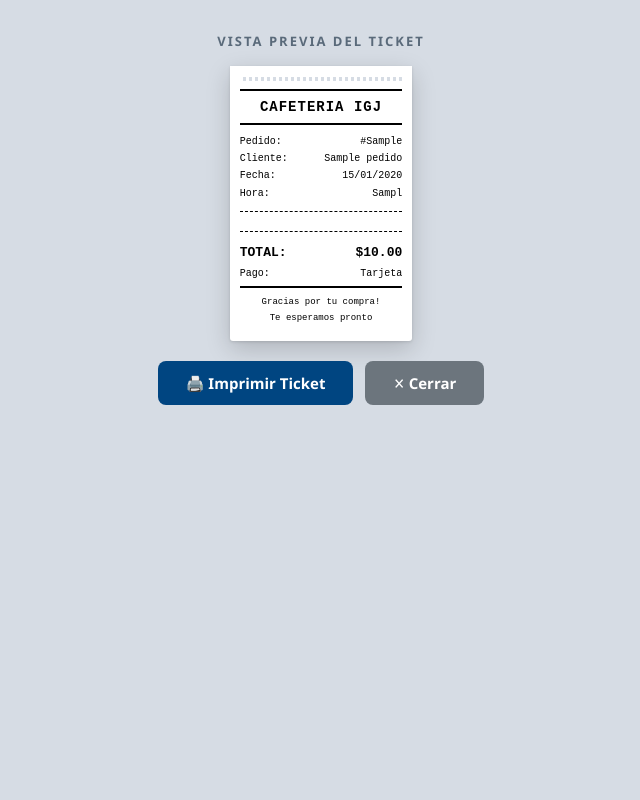
After one commit to guzmanhuertasemmanuel-beep/IGJ-Order-Optimization, a Flask app: page /ticket/1 in a window 1280 px wide. The commit adds this page. Shown: the whole page, without its empty margins (319-959 px from the left). Run offline with Flask 3, Linux system fonts and the light colour scheme; the visitor is signed in with stand-in values (Sample User, id 1); a database or web service that is not in the repository returns one stand-in record (values such as "Sample title"); some libraries are stand-ins or nearby versions.

Commit message:
feat: refactor ticket printing process and enhance ticket display functionality

```diff
--- a/rutas/ventas.py
+++ b/rutas/ventas.py
@@ -1,6 +1,5 @@
 from flask import Blueprint, render_template, request, jsonify, redirect, session
 from postgres_manager import conectar_postgres
-from impresora import imprimir_ticket, construir_datos_reimpresion
 import datetime
 
 ventas_bp = Blueprint('ventas', __name__)
@@ -177,10 +176,10 @@ def api_pedidos():
         return jsonify({"error": str(e)}), 500
 
 
-@ventas_bp.route("/api/imprimir_ticket/<int:id_pedido>", methods=["POST"])
-def api_imprimir_ticket(id_pedido):
+@ventas_bp.route("/ticket/<int:id_pedido>")
+def ver_ticket(id_pedido):
     if not session.get("logueado"):
-        return jsonify({"error": "No autorizado"}), 403
+        return redirect("/login")
     conexion = None
     try:
         conexion = conectar_postgres()
@@ -194,16 +193,42 @@ def api_imprimir_ticket(id_pedido):
         fila = cursor.fetchone()
         if not fila:
             conexion.close()
-            return jsonify({"error": "Pedido no encontrado", "impresion_ok": False}), 404
+            return "Pedido no encontrado", 404
 
-        datos_ticket = construir_datos_reimpresion(fila, cursor)
+        productos_detalle = []
+        for item in (fila[2] or "").split(", "):
+            partes = item.split("x ", 1)
+            if len(partes) == 2 and partes[0].strip().isdigit():
+                cantidad = int(partes[0].strip())
+                nombre = partes[1].strip()
+                cursor.execute(
+                    "SELECT precio FROM Productos WHERE nombre = %s",
+                    (nombre,)
+                )
+                resultado = cursor.fetchone()
+                precio_unitario = float(resultado[0]) if resultado else 0.0
+                productos_detalle.append({
+                    "nombre": nombre,
+                    "cantidad": cantidad,
+                    "subtotal": cantidad * precio_unitario
+                })
+
         conexion.close()
-        imprimir_ticket(datos_ticket)
-        return jsonify({"impresion_ok": True})
+
+        fecha_str = fila[3].strftime("%d/%m/%Y") if hasattr(fila[3], "strftime") else str(fila[3])
+        hora_str = str(fila[4])[:5] if fila[4] else "--:--"
+        metodo = "Efectivo" if fila[6] == "efectivo" else "Tarjeta"
+
+        return render_template("ticket.html",
+            id_pedido=fila[0],
+            nombre_cliente=fila[1] or "Cliente",
+            fecha=fecha_str,
+            hora=hora_str,
+            productos=productos_detalle,
+            total=float(fila[5] or 0),
+            metodo_display=metodo
+        )
     except Exception as e:
         if conexion:
-            try:
-                conexion.close()
-            except Exception:
-                pass
-        return jsonify({"error": str(e), "impresion_ok": False}), 500
+            conexion.close()
+        return jsonify({"error": str(e)}), 500
--- /dev/null
+++ b/templates/ticket.html
@@ -0,0 +1,279 @@
+<!DOCTYPE html>
+<html lang="es">
+<head>
+    <meta charset="UTF-8">
+    <meta name="viewport" content="width=device-width, initial-scale=1.0">
+    <title>Ticket #{{ id_pedido }}</title>
+    <style>
+        @page {
+            size: 58mm auto;
+            margin: 0;
+        }
+
+        * {
+            margin: 0;
+            padding: 0;
+            box-sizing: border-box;
+        }
+
+        body {
+            background: #d6dce4;
+            display: flex;
+            flex-direction: column;
+            align-items: center;
+            padding: 32px 16px;
+            min-height: 100vh;
+            font-family: 'Segoe UI', Tahoma, sans-serif;
+        }
+
+        .vista-previa-titulo {
+            font-size: 13px;
+            color: #5a6a7a;
+            text-transform: uppercase;
+            letter-spacing: 2px;
+            font-weight: 600;
+            margin-bottom: 16px;
+        }
+
+        .ticket {
+            width: 48mm;
+            background: #ffffff;
+            padding: 3mm 2.5mm;
+            font-family: 'Courier New', Courier, monospace;
+            font-size: 10px;
+            line-height: 1.5;
+            color: #000000;
+            box-shadow:
+                0 1px 3px rgba(0, 0, 0, 0.12),
+                0 8px 24px rgba(0, 0, 0, 0.18);
+            border-radius: 0 0 3px 3px;
+            page-break-inside: avoid;
+            break-inside: avoid;
+        }
+
+        .ticket::before {
+            content: '';
+            display: block;
+            width: 100%;
+            height: 4px;
+            background: repeating-linear-gradient(
+                90deg,
+                transparent,
+                transparent 3px,
+                #d6dce4 3px,
+                #d6dce4 6px
+            );
+            margin-bottom: 2mm;
+        }
+
+        .ticket-encabezado {
+            text-align: center;
+            padding: 1.5mm 0;
+            border-top: 2px solid #000;
+            border-bottom: 2px solid #000;
+        }
+
+        .ticket-negocio {
+            font-weight: bold;
+            font-size: 14px;
+            letter-spacing: 1px;
+        }
+
+        .ticket-info {
+            padding: 2mm 0 1mm 0;
+        }
+
+        .ticket-fila {
+            display: flex;
+            justify-content: space-between;
+            padding: 0.3mm 0;
+        }
+
+        .ticket-separador {
+            border: none;
+            border-top: 1px dashed #000;
+            margin: 1.5mm 0;
+        }
+
+        .ticket-productos {
+            padding: 1mm 0;
+        }
+
+        .ticket-producto {
+            display: flex;
+            justify-content: space-between;
+            gap: 1mm;
+            padding: 0.3mm 0;
+        }
+
+        .ticket-producto-nombre {
+            flex: 1;
+            overflow: hidden;
+            text-overflow: ellipsis;
+            white-space: nowrap;
+        }
+
+        .ticket-producto-precio {
+            white-space: nowrap;
+            text-align: right;
+            font-weight: bold;
+        }
+
+        .ticket-total-bloque {
+            padding: 1mm 0;
+        }
+
+        .ticket-total {
+            display: flex;
+            justify-content: space-between;
+            font-weight: bold;
+            font-size: 13px;
+            padding: 0.5mm 0;
+        }
+
+        .ticket-metodo {
+            display: flex;
+            justify-content: space-between;
+            padding: 0.3mm 0;
+        }
+
+        .ticket-footer {
+            text-align: center;
+            padding: 2mm 0 1mm 0;
+            border-top: 2px solid #000;
+            font-size: 9px;
+            line-height: 1.7;
+        }
+
+        .acciones-impresion {
+            margin-top: 20px;
+            display: flex;
+            gap: 12px;
+        }
+
+        .btn-accion {
+            border: none;
+            padding: 12px 28px;
+            border-radius: 8px;
+            font-size: 15px;
+            font-weight: 600;
+            cursor: pointer;
+            font-family: 'Segoe UI', Tahoma, sans-serif;
+            transition: background 0.2s, transform 0.1s;
+        }
+
+        .btn-accion:active {
+            transform: scale(0.97);
+        }
+
+        .btn-imprimir {
+            background: #004581;
+            color: #ffffff;
+        }
+
+        .btn-imprimir:hover {
+            background: #003060;
+        }
+
+        .btn-cerrar {
+            background: #6c757d;
+            color: #ffffff;
+        }
+
+        .btn-cerrar:hover {
+            background: #495057;
+        }
+
+        @media print {
+            body {
+                background: none;
+                padding: 0;
+                margin: 0;
+                display: block;
+            }
+
+            .vista-previa-titulo {
+                display: none !important;
+            }
+
+            .ticket {
+                box-shadow: none;
+                border-radius: 0;
+                width: 48mm;
+                padding: 0 1mm;
+                margin: 0;
+            }
+
+            .ticket::before {
+                display: none;
+            }
+
+            .acciones-impresion {
+                display: none !important;
+            }
+        }
+    </style>
+</head>
+<body>
+    <span class="vista-previa-titulo">Vista previa del ticket</span>
+
+    <div class="ticket">
+        <div class="ticket-encabezado">
+            <div class="ticket-negocio">CAFETERIA IGJ</div>
+        </div>
+
+        <div class="ticket-info">
+            <div class="ticket-fila">
+                <span>Pedido:</span>
+                <span>#{{ id_pedido }}</span>
+            </div>
+            <div class="ticket-fila">
+                <span>Cliente:</span>
+                <span>{{ nombre_cliente }}</span>
+            </div>
+            <div class="ticket-fila">
+                <span>Fecha:</span>
+                <span>{{ fecha }}</span>
+            </div>
+            <div class="ticket-fila">
+                <span>Hora:</span>
+                <span>{{ hora }}</span>
+            </div>
+        </div>
+
+        <hr class="ticket-separador">
+
+        <div class="ticket-productos">
+            {% for prod in productos %}
+            <div class="ticket-producto">
+                <span class="ticket-producto-nombre">{{ prod.cantidad }}x {{ prod.nombre }}</span>
+                <span class="ticket-producto-precio">${{ "%.2f"|format(prod.subtotal) }}</span>
+            </div>
+            {% endfor %}
+        </div>
+
+        <hr class="ticket-separador">
+
+        <div class="ticket-total-bloque">
+            <div class="ticket-total">
+                <span>TOTAL:</span>
+                <span>${{ "%.2f"|format(total) }}</span>
+            </div>
+            <div class="ticket-metodo">
+                <span>Pago:</span>
+                <span>{{ metodo_display }}</span>
+            </div>
+        </div>
+
+        <div class="ticket-footer">
+            Gracias por tu compra!<br>
+            Te esperamos pronto
+        </div>
+    </div>
+
+    <div class="acciones-impresion">
+        <button class="btn-accion btn-imprimir" onclick="window.print()">🖨️ Imprimir Ticket</button>
+        <button class="btn-accion btn-cerrar" onclick="window.close()">✕ Cerrar</button>
+    </div>
+</body>
+</html>
```
Also changed, not shown: impresora.py (deleted, +0 -152 lines), rutas/cliente.py (+4 -48 lines), templates/ventas.html (+7 -20 lines).
